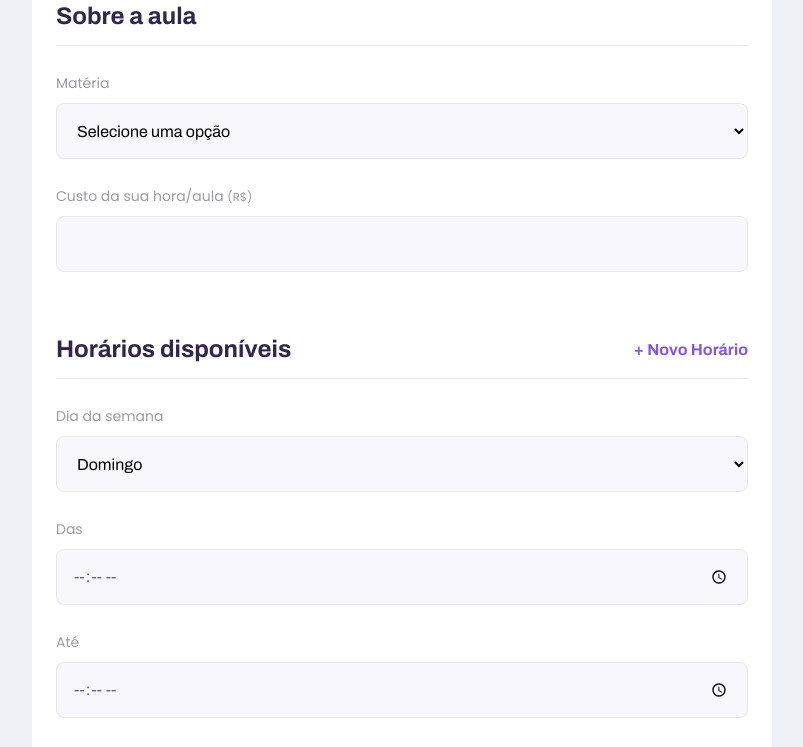
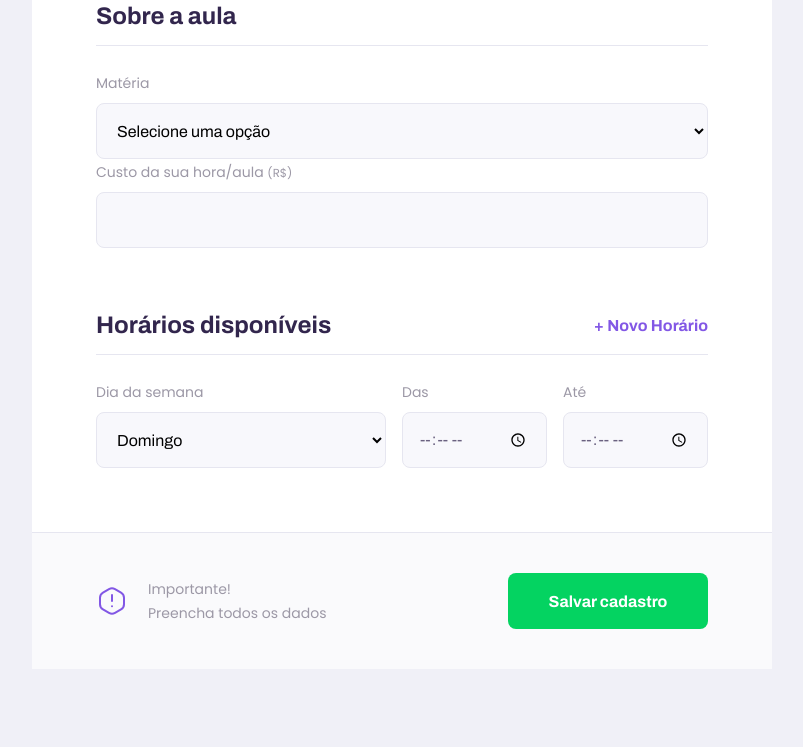
Before and after one commit to phac21/Proffy-front, a plain HTML site: page give-classes.html in a window 1280 px wide. Shown: the part 1039-1786 px from the top of the page, without its empty margins (238-1041 px from the left). After the commit the page ends 1708 px from the top, so only its background shows below. Drawn offline with Linux system fonts and the light colour scheme.

Commit message:
ajuste desktop + js para adicionar novo horário

```diff
--- a/give-classes.html
+++ b/give-classes.html
@@ -13,6 +13,8 @@
       href="https://fonts.googleapis.com/css2?family=Archivo:wght@400;700&amp;family=Poppins:wght@400;600&amp;display=swap"
       rel="stylesheet"
     />
+
+    <script src="/src/scripts/addField.js" defer></script>
   </head>
   <body id="give-classes">
     <div id="container">
@@ -82,33 +84,11 @@
               <input type="cost" id="cost" type="number" required />
             </div>
           </fieldset>
-          <fieldset>
+          <fieldset id="schedule-items">
             <legend>
               Horários disponíveis
-              <button id="add-time">+ Novo Horário</button>
+              <button type="button" id="add-time">+ Novo Horário</button>
             </legend>
-            <div class="schedule-item">
-              <div class="select-block">
-                <label for="weekday">Dia da semana</label>
-                <select name="weekday[]" id="weekday" required>
-                  <option value="0">Domingo</option>
-                  <option value="1">Segunda-feira</option>
-                  <option value="2">Terça-feira</option>
-                  <option value="3">Quarta-feira</option>
-                  <option value="4">Quinta-feira</option>
-                  <option value="5">Sexta-feira</option>
-                  <option value="6">Sábado</option>
-                </select>
-              </div>
-              <div class="input-block">
-                <label for="time_from">Das</label>
-                <input type="time" name="time_from[]" id="time_from" required />
-              </div>
-              <div class="input-block">
-                <label for="time_to">Até</label>
-                <input type="time" name="time_to[]" id="time_to" required />
-              </div>
-            </div>
             <div class="schedule-item">
               <div class="select-block">
                 <label for="weekday">Dia da semana</label>
--- /dev/null
+++ b/src/scripts/addField.js
@@ -0,0 +1,22 @@
+// procurar o botão
+  document.querySelector("#add-time")
+// quando clicar no botão
+  .addEventListener('click', cloneField)
+
+// executar uma ação
+function cloneField() {
+  // duplicar os campos
+ const newFieldContainer = document.querySelector('.schedule-item').cloneNode(true)
+
+  // limpar os campos
+  const fields = newFieldContainer.querySelectorAll('input')
+
+  //para cada campo limpar
+  fields.forEach(function(field){
+    //pegar o field e limpar ele
+    field.value = ""
+  })
+
+  // colocar na página
+  document.querySelector('#schedule-items').appendChild(newFieldContainer)
+}
--- a/styles/partials/give-classes.css
+++ b/styles/partials/give-classes.css
@@ -99,4 +99,31 @@
   #give-classes #container {
     max-width: 100vw;
   }
+  #give-classes .page-header .header-content{
+    margin-bottom: 0;
+  }
+  #give-classes main fieldset {
+    padding: 0 64px;
+  }
+
+  .schedule-item {
+    display: grid;
+    grid-template-columns: 2fr 1fr 1fr;
+    column-gap: 1.6rem;
+  }
+  #give-classes .select-block+.input-block,
+  #give-classes #schedule-items .input-block+.input-block {
+    margin-top: 0 ;
+  }
+  #give-classes main footer{
+    padding: 40px 64px;
+
+    display: flex;
+    align-items: center;
+    justify-content: space-between;
+  }
+  #give-classes main footer button{
+    margin-top: 0;
+    width: 200px;
+  }
 }
--- a/styles/partials/header.css
+++ b/styles/partials/header.css
@@ -39,6 +39,7 @@
   font-size: 1.6rem;
   line-height: 2.6rem;
   color: var(--color-text-in-primary);
+  margin-top: 2.4rem;
 }
 
 @media (min-width: 700px) {
```
